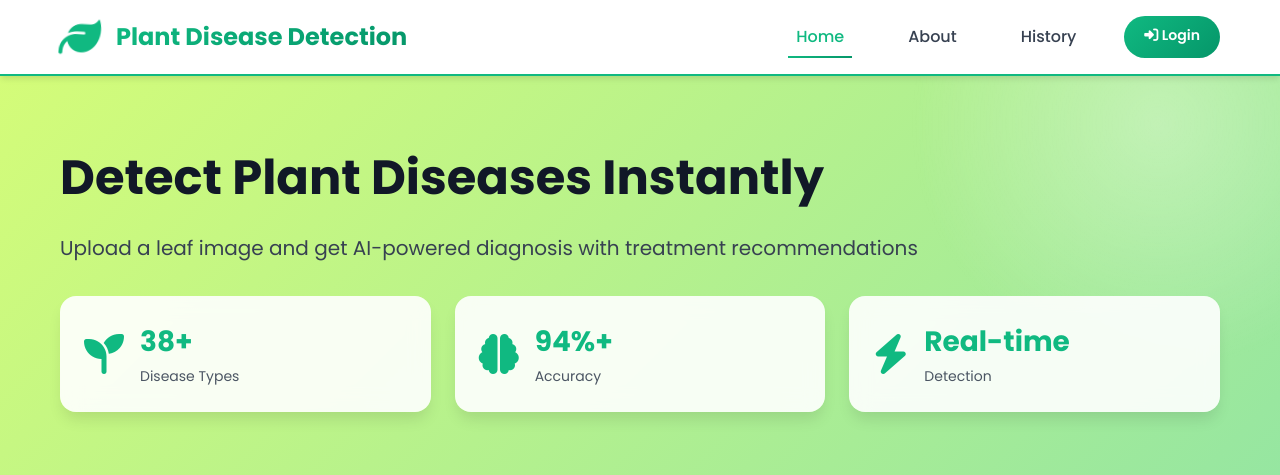
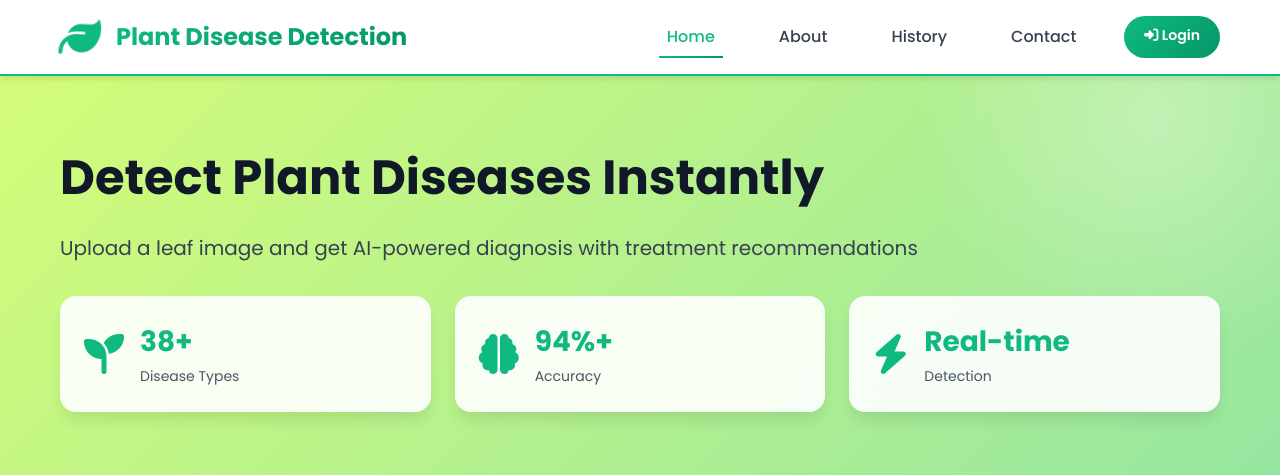
Before and after one commit to Ganesh-Ugale/plant-disease-detection-system, a Flask app: page / in a window 1280 px wide. Shown: the top 475 px of the page. Run offline with Flask 3, Linux system fonts and the light colour scheme; data that the repository does not hold is empty; parts of the project's set-up code (start-up, migrations or seed data) failed here and were passed over; some libraries are stand-ins or nearby versions.

Commit message:
Update index.html

```diff
--- a/templates/index.html
+++ b/templates/index.html
@@ -27,6 +27,7 @@
                     <a href="#home" class="nav-link active">Home</a>
                     <a href="#about" class="nav-link">About</a>
                     <a href="#history" class="nav-link">History</a>
+                    <a href="/contact" class="nav-link">Contact</a>
                     <a href="/login" id="navLoginBtn" style="background:linear-gradient(135deg,#10b981,#059669);color:white;padding:0.5rem 1.25rem;border-radius:9999px;font-weight:600;text-decoration:none;font-size:0.88rem"><i class="fas fa-sign-in-alt"></i> Login</a>
                     <a href="/admin" id="navAdminBtn" style="display:none;background:linear-gradient(135deg,#8b5cf6,#7c3aed);color:white;padding:0.5rem 1.25rem;border-radius:9999px;font-weight:600;text-decoration:none;font-size:0.88rem"><i class="fas fa-shield-alt"></i> Admin</a>
                 </nav>
```
